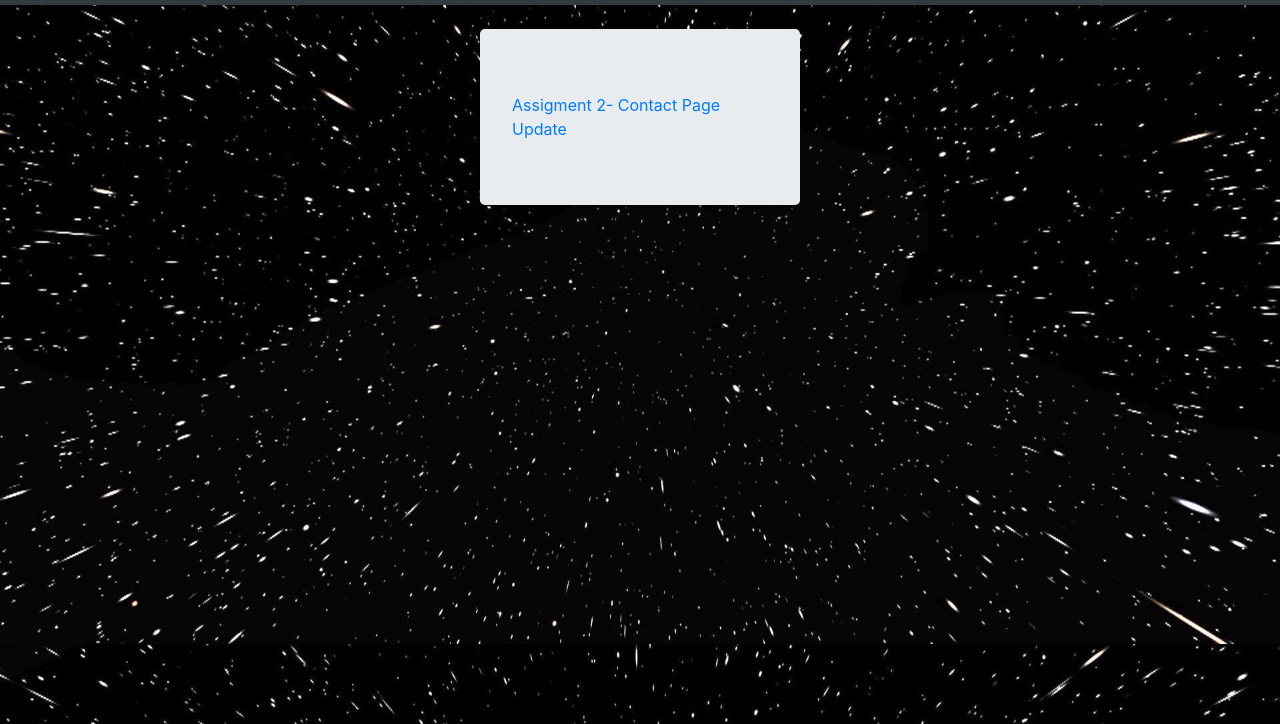
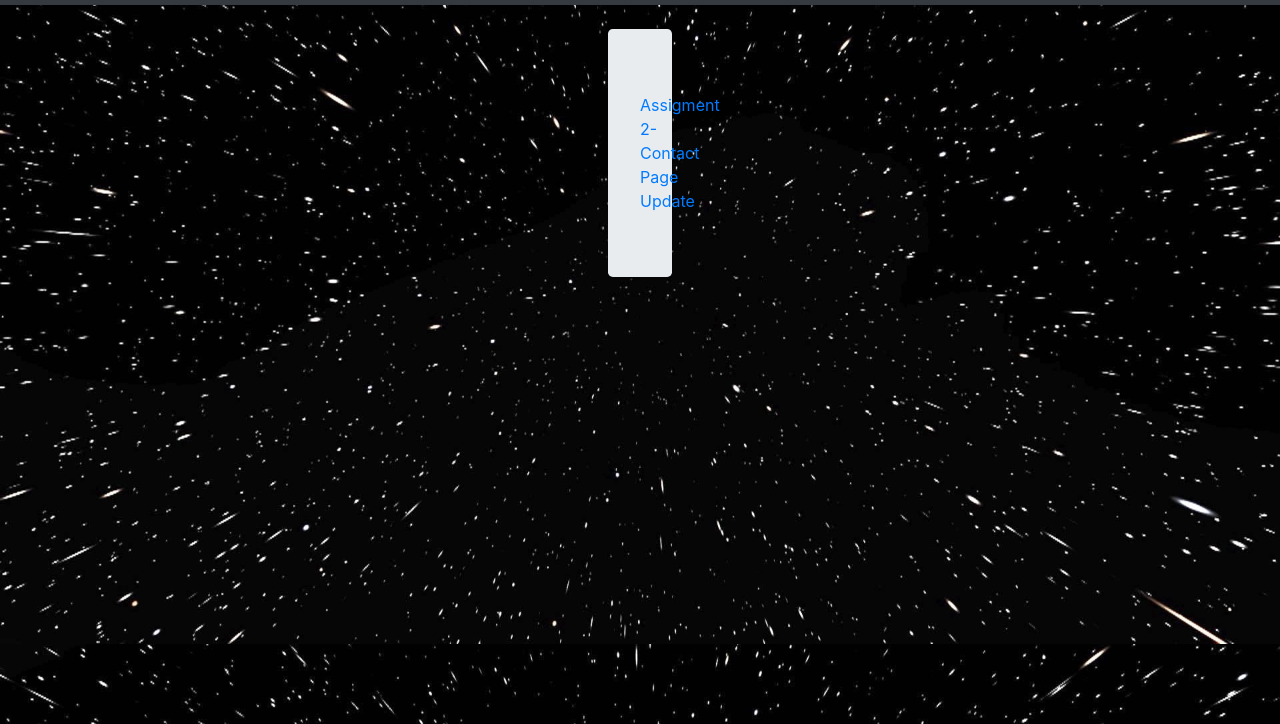
Before and after one commit to Vroop68/jknoop.github.io, a plain HTML site: page assignments.html in a window 1280 px wide. Shown: the part 76-800 px from the top of the page. Drawn offline with nearby package versions, Linux system fonts and the light colour scheme.

Commit message:
jumbotron fix

```diff
--- a/Content/app.css
+++ b/Content/app.css
@@ -38,7 +38,7 @@ hr {
 }
 
 #assignmentsJumbotron {
-  max-width: 20em;
+  max-width: 50px;
   margin: auto;
   width: 50%;
 }
```
